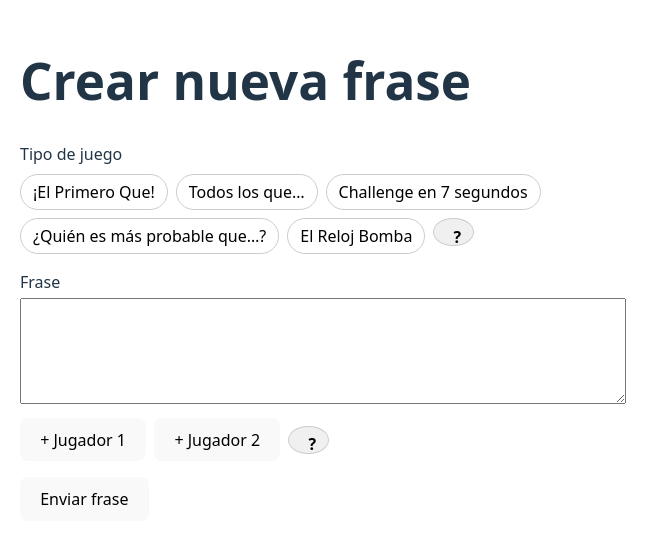
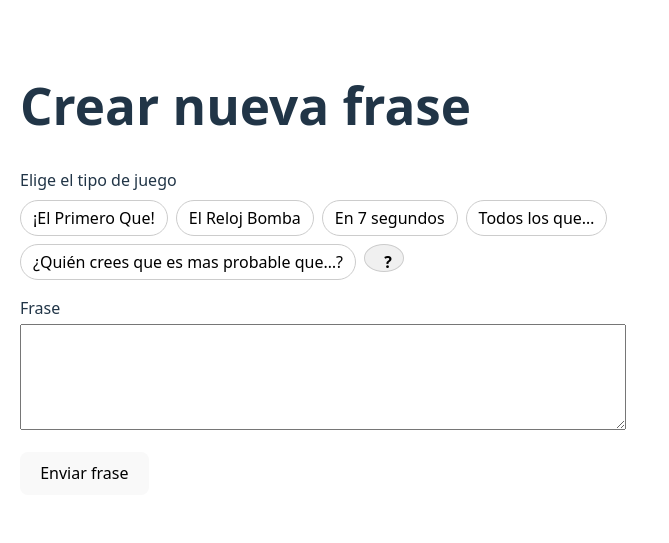
Before and after one commit to jgarcia311999/PartyForm, a React (Vite) app: page / in a window 1280 px wide. Shown: the part 131-674 px from the top of the page, without its empty margins (0-669 px from the left). Built offline with nearby package versions, Linux system fonts and the light colour scheme.

Commit message:
Primera versión del formulario

```diff
--- a/src/components/FraseEditor.tsx
+++ b/src/components/FraseEditor.tsx
@@ -3,6 +3,11 @@ import { useState, useRef } from 'react';
 export default function FraseEditor() {
   const [texto, setTexto] = useState('');
   const [tipoJuego, setTipoJuego] = useState('');
+  const tiposConJugadores = [
+    '¡El Primero Que!',
+    'El Reloj Bomba',
+    '¿Quién crees que es mas probable que…?',
+  ];
   const textAreaRef = useRef<HTMLTextAreaElement>(null);
 
   const insertarMarcador = (marcador: string) => {
@@ -19,10 +24,27 @@ export default function FraseEditor() {
   };
 
   const mostrarEjemplosTipoJuego = () => {
-    alert(`Ejemplos:
+    alert(`Ejemplos por tipo de juego:
+
+¡El Primero Que!
 - El primero que toque algo rojo.
+- El primero que se ponga de pie.
+
+Todos los que…
 - Todos los que han viajado este año.
-- ¿Quién es más probable que se quede dormido en una fiesta?`);
+- Todos los que han llorado viendo una peli.
+
+En 7 segundos
+- Haz 5 sentadillas.
+- Di 3 canciones de reggaetón.
+
+¿Quién crees que es más probable que…?
+- ¿Quién es más probable que se quede dormido en una fiesta?
+- ¿Quién es más probable que mande un mensaje a su ex?
+
+El Reloj Bomba
+- Di un color y toca algo de ese color.
+- Haz una pregunta absurda a alguien.`);
   };
 
   const mostrarEjemplosJugadores = () => {
@@ -39,7 +61,7 @@ export default function FraseEditor() {
     };
 
     try {
-      const res = await fetch('https://sheet.best/api/sheets/YOUR_SHEET_ID', {
+      const res = await fetch('https://api.sheetbest.com/sheets/e618ed34-13c6-4113-ac4e-5c4278ee1fcc', {
         method: 'POST',
         headers: { 'Content-Type': 'application/json' },
         body: JSON.stringify(payload),
@@ -58,14 +80,15 @@ export default function FraseEditor() {
 
         {/* Tipo de juego */}
         <div style={{ marginBottom: '1rem' }}>
-          <label>Tipo de juego</label>
+          <label>Elige el tipo de juego</label>
           <div style={{ display: 'flex', flexWrap: 'wrap', gap: '0.5rem', marginTop: '0.5rem' }}>
             {[
               '¡El Primero Que!',
+              'El Reloj Bomba',
+              'En 7 segundos',
               'Todos los que…',
-              'Challenge en 7 segundos',
-              '¿Quién es más probable que…?',
-              'El Reloj Bomba',
+              '¿Quién crees que es mas probable que…?',
+
             ].map((opcion) => (
               <button
                 key={opcion}
@@ -95,11 +118,13 @@ export default function FraseEditor() {
             onChange={(e) => setTexto(e.target.value)}
             style={{ width: '100%', height: 100, marginTop: 4 }}
           />
-          <div style={{ marginTop: '0.5rem', display: 'flex', gap: '0.5rem', alignItems: 'center' }}>
-            <button onClick={() => insertarMarcador('{Jugador1}')}>+ Jugador 1</button>
-            <button onClick={() => insertarMarcador('{Jugador2}')}>+ Jugador 2</button>
-            <button onClick={mostrarEjemplosJugadores} style={btnInfoStyle}>?</button>
-          </div>
+          {tiposConJugadores.includes(tipoJuego) && (
+            <div style={{ marginTop: '0.5rem', display: 'flex', gap: '0.5rem', alignItems: 'center' }}>
+              <button onClick={() => insertarMarcador('{Jugador1}')}>+ Jugador 1</button>
+              <button onClick={() => insertarMarcador('{Jugador2}')}>+ Jugador 2</button>
+              <button onClick={mostrarEjemplosJugadores} style={btnInfoStyle}>?</button>
+            </div>
+          )}
         </div>
 
         {/* Enviar */}
```
